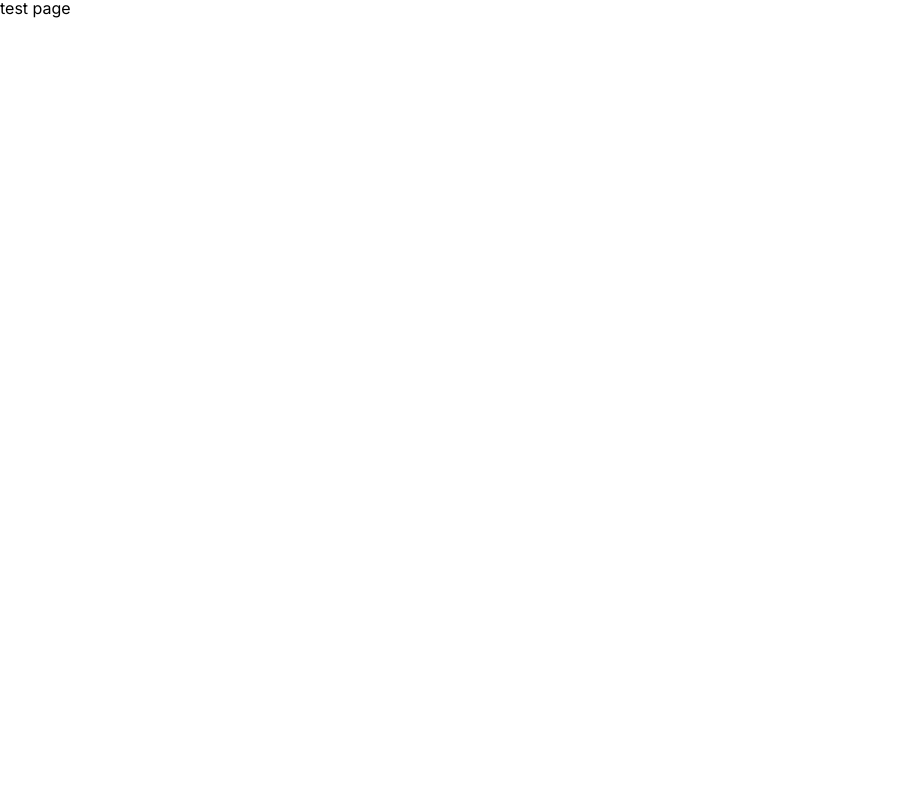
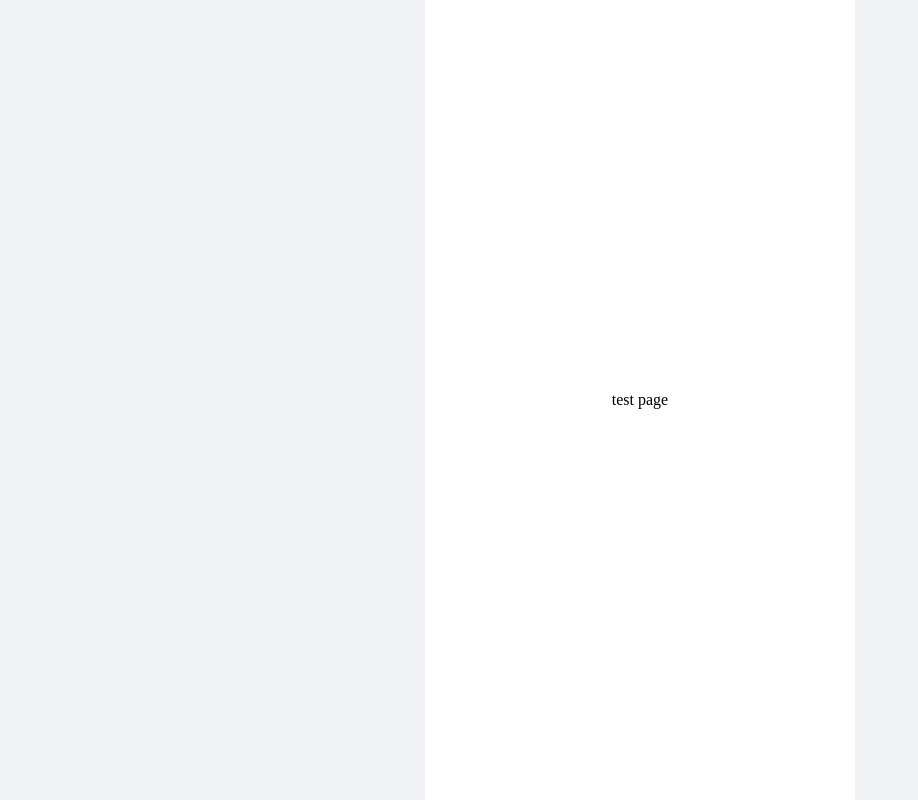
Before and after one commit to ToothDay/Front-Dev, a Next.js app: page / in a window 1280 px wide. Shown: the whole page, without its empty margins (0-918 px from the left). Built offline with nearby package versions, Linux system fonts and the light colour scheme.

Commit message:
[6] feat : 공통 레이아웃 잡기

```diff
--- /dev/null
+++ b/src/app/layout.module.scss
@@ -0,0 +1,10 @@
+@import url("https://fonts.googleapis.com/css2?family=Noto+Sans:wght@400;600;700&display=swap");
+
+.root {
+  background-color: #f0f1f5;
+  margin: 0 auto;
+  min-width: 320px;
+  max-width: 430px;
+  width: 100%;
+  height: 100vh;
+}
--- a/src/app/layout.tsx
+++ b/src/app/layout.tsx
@@ -1,12 +1,10 @@
 import type { Metadata } from "next";
-import { Inter } from "next/font/google";
 import "@/app/globals.scss";
-
-const inter = Inter({ subsets: ["latin"] });
+import styles from "@/app/layout.module.scss";
 
 export const metadata: Metadata = {
-  title: "Create Next App",
-  description: "Generated by create next app"
+  title: "투스데이",
+  description: "내 손안의 치아 건강 지킴이, 투스데이"
 };
 
 export default function RootLayout({
@@ -15,8 +13,8 @@ export default function RootLayout({
   children: React.ReactNode;
 }>) {
   return (
-    <html lang="en">
-      <body className={inter.className}>{children}</body>
+    <html lang="ko">
+      <body className={styles.root}>{children}</body>
     </html>
   );
 }
--- a/src/app/page.module.scss
+++ b/src/app/page.module.scss
@@ -0,0 +1,7 @@
+.main {
+  background-color: white;
+  display: flex;
+  justify-content: center;
+  align-items: center;
+  height: 100vh;
+}
```
